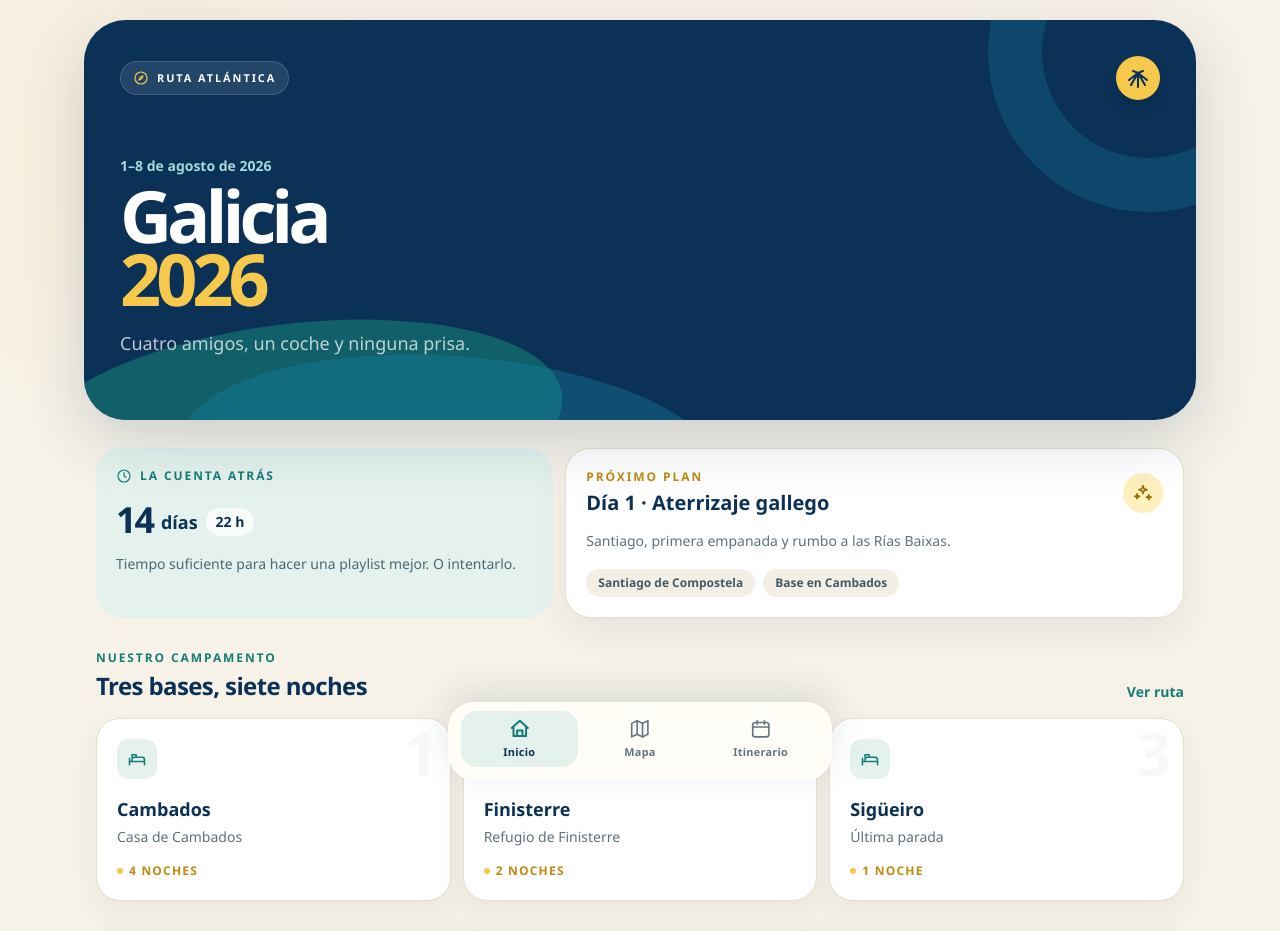
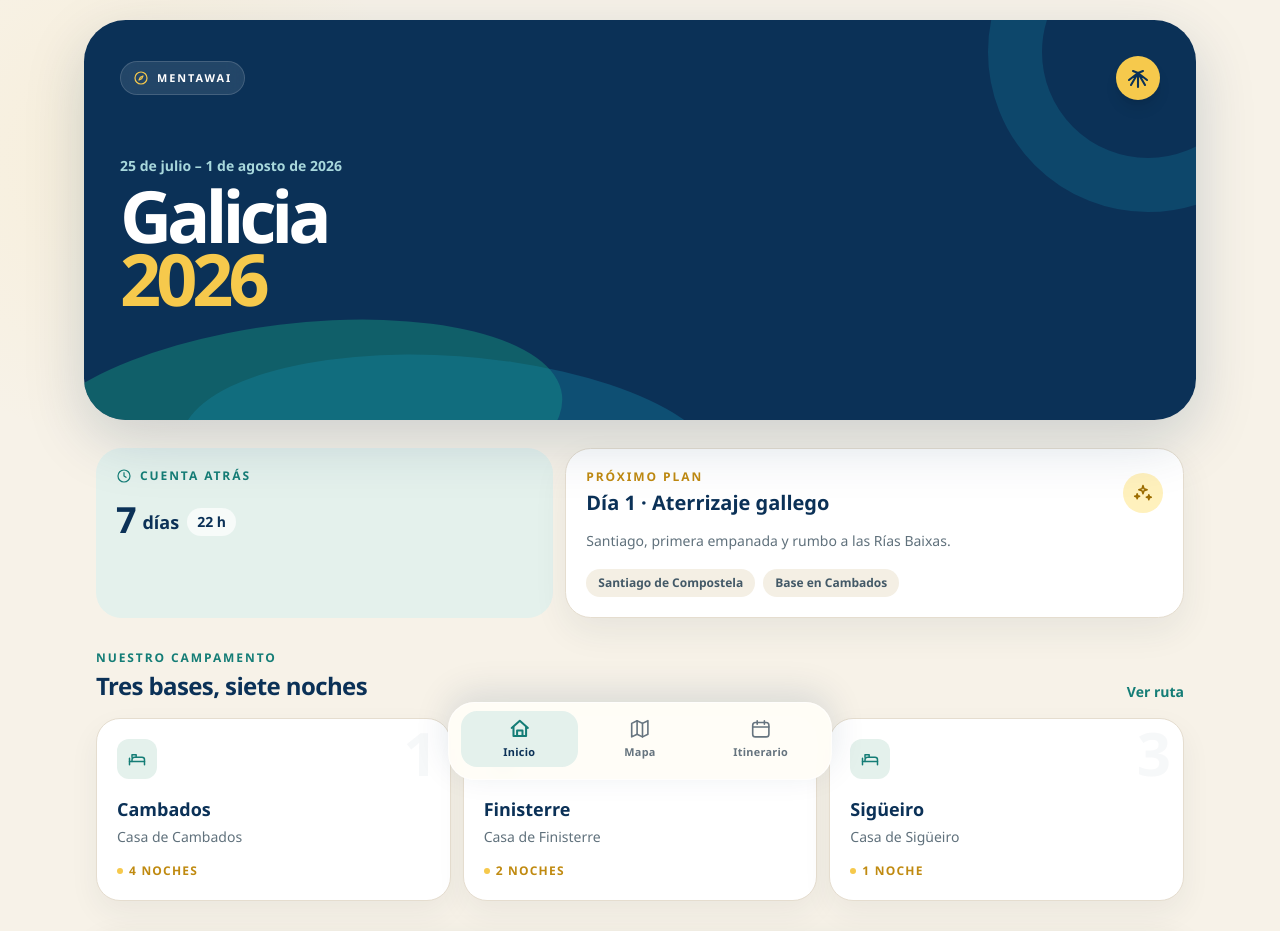
Before and after one commit to jonortega/viaje-galicia, a Next.js app: page / in a window 1280 px wide. Shown: the top 931 px of the page. Built offline with nearby package versions, Linux system fonts and the light colour scheme.

Commit message:
pequeños ajustes manuales

```diff
--- a/src/app/page.tsx
+++ b/src/app/page.tsx
@@ -6,73 +6,65 @@ import { formatTripRange } from "@/lib/trip-date";
 
 export default function HomePage() {
   return (
-    <main className="mx-auto w-full max-w-6xl pb-28 md:pb-32">
-      <section className="relative isolate min-h-[25rem] overflow-hidden rounded-b-[2.6rem] bg-[#0b3157] px-5 pb-8 pt-7 text-white shadow-[0_20px_60px_rgba(11,49,87,.18)] sm:mx-5 sm:mt-5 sm:rounded-[2.6rem] sm:px-9 sm:pt-9">
-        <div className="absolute -right-28 -top-32 size-80 rounded-full border-[54px] border-[#1687a7]/25" />
-        <div className="absolute -bottom-28 -left-16 h-52 w-[34rem] rotate-[-7deg] rounded-[50%] bg-[#147d76]/60" />
-        <div className="absolute -bottom-36 left-24 h-52 w-[34rem] rotate-[4deg] rounded-[50%] bg-[#1687a7]/35" />
+    <main className='mx-auto w-full max-w-6xl pb-28 md:pb-32'>
+      <section className='relative isolate min-h-[25rem] overflow-hidden rounded-b-[2.6rem] bg-[#0b3157] px-5 pb-8 pt-7 text-white shadow-[0_20px_60px_rgba(11,49,87,.18)] sm:mx-5 sm:mt-5 sm:rounded-[2.6rem] sm:px-9 sm:pt-9'>
+        <div className='absolute -right-28 -top-32 size-80 rounded-full border-[54px] border-[#1687a7]/25' />
+        <div className='absolute -bottom-28 -left-16 h-52 w-[34rem] rotate-[-7deg] rounded-[50%] bg-[#147d76]/60' />
+        <div className='absolute -bottom-36 left-24 h-52 w-[34rem] rotate-[4deg] rounded-[50%] bg-[#1687a7]/35' />
 
-        <div className="relative flex items-center justify-between">
-          <span className="inline-flex items-center gap-2 rounded-full border border-white/15 bg-white/10 px-3 py-2 text-[.68rem] font-extrabold uppercase tracking-[.18em] backdrop-blur-sm">
-            <Icon name="compass" className="size-4 text-[#f6c94c]" />
-            Ruta atlántica
+        <div className='relative flex items-center justify-between'>
+          <span className='inline-flex items-center gap-2 rounded-full border border-white/15 bg-white/10 px-3 py-2 text-[.68rem] font-extrabold uppercase tracking-[.18em] backdrop-blur-sm'>
+            <Icon name='compass' className='size-4 text-[#f6c94c]' />
+            Mentawai
           </span>
-          <span className="grid size-11 place-items-center rounded-full bg-[#f6c94c] text-[#0b3157] shadow-lg shadow-black/10">
-            <Icon name="shell" className="size-6" strokeWidth={2.1} />
+          <span className='grid size-11 place-items-center rounded-full bg-[#f6c94c] text-[#0b3157] shadow-lg shadow-black/10'>
+            <Icon name='shell' className='size-6' strokeWidth={2.1} />
           </span>
         </div>
 
-        <div className="relative mt-14 max-w-2xl">
-          <p className="mb-2 text-sm font-bold text-[#a8d8dc]">
-            {formatTripRange(trip.startDate, trip.endDate)}
-          </p>
-          <h1 className="text-[3.4rem] font-black leading-[.88] tracking-[-.07em] sm:text-7xl">
+        <div className='relative mt-14 max-w-2xl'>
+          <p className='mb-2 text-sm font-bold text-[#a8d8dc]'>{formatTripRange(trip.startDate, trip.endDate)}</p>
+          <h1 className='text-[3.4rem] font-black leading-[.88] tracking-[-.07em] sm:text-7xl'>
             Galicia
-            <span className="block text-[#f6c94c]">2026</span>
+            <span className='block text-[#f6c94c]'>2026</span>
           </h1>
-          <p className="mt-5 max-w-sm text-base font-medium leading-6 text-white/72 sm:text-lg">
-            {trip.subtitle}
-          </p>
+          <p className='mt-5 max-w-sm text-base font-medium leading-6 text-white/72 sm:text-lg'>{trip.subtitle}</p>
         </div>
       </section>
 
-      <div className="space-y-8 px-5 pt-7 sm:px-8">
+      <div className='space-y-8 px-5 pt-7 sm:px-8'>
         <HomePulse />
 
-        <section aria-labelledby="bases-title">
-          <div className="mb-4 flex items-end justify-between">
+        <section aria-labelledby='bases-title'>
+          <div className='mb-4 flex items-end justify-between'>
             <div>
-              <p className="text-xs font-extrabold uppercase tracking-[.16em] text-[#147d76]">
-                Nuestro campamento
-              </p>
-              <h2 id="bases-title" className="mt-1 text-2xl font-black tracking-tight text-[#0b3157]">
+              <p className='text-xs font-extrabold uppercase tracking-[.16em] text-[#147d76]'>Nuestro campamento</p>
+              <h2 id='bases-title' className='mt-1 text-2xl font-black tracking-tight text-[#0b3157]'>
                 Tres bases, siete noches
               </h2>
             </div>
             <Link
-              href="/itinerario"
-              className="text-sm font-extrabold text-[#147d76] underline-offset-4 hover:underline focus-visible:outline-2 focus-visible:outline-offset-2 focus-visible:outline-[#147d76]"
+              href='/itinerario'
+              className='text-sm font-extrabold text-[#147d76] underline-offset-4 hover:underline focus-visible:outline-2 focus-visible:outline-offset-2 focus-visible:outline-[#147d76]'
             >
               Ver ruta
             </Link>
           </div>
 
-          <div className="grid gap-3 sm:grid-cols-3">
+          <div className='grid gap-3 sm:grid-cols-3'>
             {trip.bases.map((base, index) => (
               <article
                 key={base.id}
-                className="group relative overflow-hidden rounded-[1.5rem] border border-[#e5ddcf] bg-white p-5 shadow-[0_12px_30px_rgba(26,54,75,.06)]"
+                className='group relative overflow-hidden rounded-[1.5rem] border border-[#e5ddcf] bg-white p-5 shadow-[0_12px_30px_rgba(26,54,75,.06)]'
               >
-                <span className="absolute right-3 top-1 text-6xl font-black text-[#0b3157]/[.035]">
-                  {index + 1}
-                </span>
-                <div className="grid size-10 place-items-center rounded-xl bg-[#e4f1ec] text-[#147d76]">
-                  <Icon name="bed" className="size-5" />
+                <span className='absolute right-3 top-1 text-6xl font-black text-[#0b3157]/[.035]'>{index + 1}</span>
+                <div className='grid size-10 place-items-center rounded-xl bg-[#e4f1ec] text-[#147d76]'>
+                  <Icon name='bed' className='size-5' />
                 </div>
-                <h3 className="mt-4 text-lg font-black text-[#0b3157]">{base.town}</h3>
-                <p className="mt-1 text-sm text-[#60717c]">{base.name}</p>
-                <p className="mt-4 inline-flex items-center gap-1.5 text-xs font-extrabold uppercase tracking-[.1em] text-[#c08a10]">
-                  <span className="size-1.5 rounded-full bg-[#f6c94c]" />
+                <h3 className='mt-4 text-lg font-black text-[#0b3157]'>{base.town}</h3>
+                <p className='mt-1 text-sm text-[#60717c]'>{base.name}</p>
+                <p className='mt-4 inline-flex items-center gap-1.5 text-xs font-extrabold uppercase tracking-[.1em] text-[#c08a10]'>
+                  <span className='size-1.5 rounded-full bg-[#f6c94c]' />
                   {base.nights} {base.nights === 1 ? "noche" : "noches"}
                 </p>
               </article>
@@ -82,26 +74,27 @@ export default function HomePage() {
 
         <a
           href={trip.playlist.url}
-          target="_blank"
-          rel="noreferrer"
-          className="group flex min-h-24 items-center gap-4 rounded-[1.6rem] bg-[#183c34] p-4 text-white shadow-[0_15px_35px_rgba(24,60,52,.16)] transition-transform hover:-translate-y-0.5 focus-visible:outline-2 focus-visible:outline-offset-2 focus-visible:outline-[#147d76] sm:p-5"
+          target='_blank'
+          rel='noreferrer'
+          className='group flex min-h-24 items-center gap-4 rounded-[1.6rem] bg-[#183c34] p-4 text-white shadow-[0_15px_35px_rgba(24,60,52,.16)] transition-transform hover:-translate-y-0.5 focus-visible:outline-2 focus-visible:outline-offset-2 focus-visible:outline-[#147d76] sm:p-5'
         >
-          <span className="grid size-14 shrink-0 place-items-center rounded-full bg-[#1ed760] text-[#102c25] shadow-inner">
-            <Icon name="music" className="size-7" strokeWidth={2.2} />
+          <span className='grid size-14 shrink-0 place-items-center rounded-full bg-[#1ed760] text-[#102c25] shadow-inner'>
+            <Icon name='music' className='size-7' strokeWidth={2.2} />
           </span>
-          <span className="min-w-0 flex-1">
-            <span className="block text-[.68rem] font-extrabold uppercase tracking-[.16em] text-white/55">
+          <span className='min-w-0 flex-1'>
+            <span className='block text-[.68rem] font-extrabold uppercase tracking-[.16em] text-white/55'>
               Dale al play
             </span>
-            <strong className="mt-1 block truncate text-lg">{trip.playlist.title}</strong>
-            <span className="mt-0.5 block truncate text-xs text-white/60">
-              {trip.playlist.subtitle}
-            </span>
+            <strong className='mt-1 block truncate text-lg'>{trip.playlist.title}</strong>
+            <span className='mt-0.5 block truncate text-xs text-white/60'>{trip.playlist.subtitle}</span>
           </span>
-          <Icon name="external" className="mr-1 size-5 shrink-0 text-white/55 transition-transform group-hover:translate-x-0.5" />
+          <Icon
+            name='external'
+            className='mr-1 size-5 shrink-0 text-white/55 transition-transform group-hover:translate-x-0.5'
+          />
         </a>
 
-        <section className="grid grid-cols-3 overflow-hidden rounded-[1.6rem] border border-[#e5ddcf] bg-white py-5 shadow-[0_12px_30px_rgba(26,54,75,.05)]">
+        <section className='grid grid-cols-3 overflow-hidden rounded-[1.6rem] border border-[#e5ddcf] bg-white py-5 shadow-[0_12px_30px_rgba(26,54,75,.05)]'>
           {[
             { value: trip.days.length, label: "días", icon: "calendar" as const },
             { value: trip.bases.length, label: "bases", icon: "bed" as const },
@@ -111,13 +104,9 @@ export default function HomePage() {
               key={stat.label}
               className={`flex flex-col items-center px-2 text-center ${index ? "border-l border-[#ece5d9]" : ""}`}
             >
-              <Icon name={stat.icon} className="mb-2 size-4 text-[#147d76]" />
-              <strong className="text-2xl font-black tracking-tight text-[#0b3157]">
-                {stat.value}
-              </strong>
-              <span className="text-[.68rem] font-bold uppercase tracking-[.12em] text-[#82909a]">
-                {stat.label}
-              </span>
+              <Icon name={stat.icon} className='mb-2 size-4 text-[#147d76]' />
+              <strong className='text-2xl font-black tracking-tight text-[#0b3157]'>{stat.value}</strong>
+              <span className='text-[.68rem] font-bold uppercase tracking-[.12em] text-[#82909a]'>{stat.label}</span>
             </div>
           ))}
         </section>
--- a/src/components/HomePulse.tsx
+++ b/src/components/HomePulse.tsx
@@ -24,50 +24,37 @@ export function HomePulse() {
       .slice(0, 2);
 
     return (
-      <section className="grid gap-3 sm:grid-cols-[.85fr_1.15fr]">
-        <div className="rounded-[1.6rem] bg-[#e4f1ec] p-5 text-[#0b3157]">
-          <div className="mb-4 flex items-center gap-2 text-xs font-extrabold uppercase tracking-[.16em] text-[#147d76]">
-            <Icon name="clock" className="size-4" />
-            La cuenta atrás
+      <section className='grid gap-3 sm:grid-cols-[.85fr_1.15fr]'>
+        <div className='rounded-[1.6rem] bg-[#e4f1ec] p-5 text-[#0b3157]'>
+          <div className='mb-4 flex items-center gap-2 text-xs font-extrabold uppercase tracking-[.16em] text-[#147d76]'>
+            <Icon name='clock' className='size-4' />
+            Cuenta atrás
           </div>
-          <div className="flex items-end gap-2">
-            <strong className="text-4xl font-black tracking-[-.06em]">
-              {status.days}
-            </strong>
-            <span className="pb-1 text-lg font-bold">días</span>
-            <span className="mb-1 rounded-full bg-white/70 px-2.5 py-1 text-sm font-extrabold">
-              {status.hours} h
+          <div className='flex items-end gap-2 mb-2'>
+            <strong className='text-4xl font-black tracking-[-.06em]'>{status.days}</strong>
+            <span className='pb-1 text-lg font-bold'>días</span>
+            <span className='mb-1 rounded-full bg-white/70 px-2.5 py-1 text-sm font-extrabold'>{status.hours} h</span>
+          </div>
+          {/* <p className='mt-3 text-sm leading-6 text-[#496875]'>
+            Tiempo suficiente para hacer una playlist mejor. O intentarlo.
+          </p> */}
+        </div>
+
+        <div className='rounded-[1.6rem] border border-[#e5ddcf] bg-white p-5 shadow-[0_14px_35px_rgba(26,54,75,.07)]'>
+          <div className='flex items-center justify-between gap-3'>
+            <div>
+              <p className='text-xs font-extrabold uppercase tracking-[.16em] text-[#c08a10]'>Próximo plan</p>
+              <h2 className='mt-1 text-xl font-black text-[#0b3157]'>Día 1 · {firstDay.title}</h2>
+            </div>
+            <span className='grid size-10 shrink-0 place-items-center rounded-full bg-[#fff1bd] text-[#9c6c00]'>
+              <Icon name='sparkles' className='size-5' />
             </span>
           </div>
-          <p className="mt-3 text-sm leading-6 text-[#496875]">
-            Tiempo suficiente para hacer una playlist mejor. O intentarlo.
-          </p>
-        </div>
-
-        <div className="rounded-[1.6rem] border border-[#e5ddcf] bg-white p-5 shadow-[0_14px_35px_rgba(26,54,75,.07)]">
-          <div className="flex items-center justify-between gap-3">
-            <div>
-              <p className="text-xs font-extrabold uppercase tracking-[.16em] text-[#c08a10]">
-                Próximo plan
-              </p>
-              <h2 className="mt-1 text-xl font-black text-[#0b3157]">
-                Día 1 · {firstDay.title}
-              </h2>
-            </div>
-            <span className="grid size-10 shrink-0 place-items-center rounded-full bg-[#fff1bd] text-[#9c6c00]">
-              <Icon name="sparkles" className="size-5" />
-            </span>
-          </div>
-          <p className="mt-3 text-sm leading-6 text-[#60717c]">
-            {firstDay.summary}
-          </p>
-          <div className="mt-4 flex flex-wrap gap-2">
+          <p className='mt-3 text-sm leading-6 text-[#60717c]'>{firstDay.summary}</p>
+          <div className='mt-4 flex flex-wrap gap-2'>
             {previewStops.map((place) =>
               place ? (
-                <span
-                  key={place.id}
-                  className="rounded-full bg-[#f4efe4] px-3 py-1.5 text-xs font-bold text-[#435967]"
-                >
+                <span key={place.id} className='rounded-full bg-[#f4efe4] px-3 py-1.5 text-xs font-bold text-[#435967]'>
                   {place.name}
                 </span>
               ) : null,
@@ -81,42 +68,36 @@ export function HomePulse() {
   if (status.phase === "during") {
     const currentDay = status.currentDay;
     return (
-      <section className="rounded-[1.75rem] bg-[#0b3157] p-5 text-white shadow-[0_18px_45px_rgba(11,49,87,.2)] sm:p-6">
-        <div className="flex items-start justify-between gap-4">
+      <section className='rounded-[1.75rem] bg-[#0b3157] p-5 text-white shadow-[0_18px_45px_rgba(11,49,87,.2)] sm:p-6'>
+        <div className='flex items-start justify-between gap-4'>
           <div>
-            <p className="text-xs font-extrabold uppercase tracking-[.16em] text-[#f6c94c]">
-              Estamos de viaje
-            </p>
-            <h2 className="mt-1 text-2xl font-black">
+            <p className='text-xs font-extrabold uppercase tracking-[.16em] text-[#f6c94c]'>Estamos de viaje</p>
+            <h2 className='mt-1 text-2xl font-black'>
               Día {status.dayNumber} de {status.totalDays}
             </h2>
-            <p className="mt-1 text-sm capitalize text-white/65">
-              {formatLongDate(status.date)}
-            </p>
+            <p className='mt-1 text-sm capitalize text-white/65'>{formatLongDate(status.date)}</p>
           </div>
-          <span className="grid size-11 shrink-0 place-items-center rounded-full bg-white/10 text-[#f6c94c]">
-            <Icon name="compass" className="size-6" />
+          <span className='grid size-11 shrink-0 place-items-center rounded-full bg-white/10 text-[#f6c94c]'>
+            <Icon name='compass' className='size-6' />
           </span>
         </div>
         {currentDay ? (
           <>
-            <div className="my-5 h-px bg-white/10" />
-            <h3 className="text-xl font-extrabold">{currentDay.title}</h3>
-            <p className="mt-2 text-sm leading-6 text-white/72">
-              {currentDay.summary}
-            </p>
+            <div className='my-5 h-px bg-white/10' />
+            <h3 className='text-xl font-extrabold'>{currentDay.title}</h3>
+            <p className='mt-2 text-sm leading-6 text-white/72'>{currentDay.summary}</p>
           </>
         ) : null}
-        <div className="mt-5 flex gap-2">
+        <div className='mt-5 flex gap-2'>
           <Link
-            href="/itinerario"
-            className="inline-flex min-h-11 items-center rounded-full bg-[#f6c94c] px-4 text-sm font-extrabold text-[#0b3157] focus-visible:outline-2 focus-visible:outline-offset-2 focus-visible:outline-white"
+            href='/itinerario'
+            className='inline-flex min-h-11 items-center rounded-full bg-[#f6c94c] px-4 text-sm font-extrabold text-[#0b3157] focus-visible:outline-2 focus-visible:outline-offset-2 focus-visible:outline-white'
           >
             Ver el día
           </Link>
           <Link
-            href="/mapa"
-            className="inline-flex min-h-11 items-center rounded-full border border-white/20 px-4 text-sm font-extrabold text-white focus-visible:outline-2 focus-visible:outline-offset-2 focus-visible:outline-white"
+            href='/mapa'
+            className='inline-flex min-h-11 items-center rounded-full border border-white/20 px-4 text-sm font-extrabold text-white focus-visible:outline-2 focus-visible:outline-offset-2 focus-visible:outline-white'
           >
             Abrir mapa
           </Link>
@@ -126,12 +107,12 @@ export function HomePulse() {
   }
 
   return (
-    <section className="rounded-[1.75rem] bg-[#e4f1ec] p-6 text-[#0b3157]">
-      <span className="grid size-11 place-items-center rounded-full bg-white text-[#147d76] shadow-sm">
-        <Icon name="sparkles" className="size-6" />
+    <section className='rounded-[1.75rem] bg-[#e4f1ec] p-6 text-[#0b3157]'>
+      <span className='grid size-11 place-items-center rounded-full bg-white text-[#147d76] shadow-sm'>
+        <Icon name='sparkles' className='size-6' />
       </span>
-      <h2 className="mt-4 text-2xl font-black">Viaje completado. Leyenda desbloqueada.</h2>
-      <p className="mt-2 max-w-xl text-sm leading-6 text-[#496875]">
+      <h2 className='mt-4 text-2xl font-black'>Viaje completado. Leyenda desbloqueada.</h2>
+      <p className='mt-2 max-w-xl text-sm leading-6 text-[#496875]'>
         Quedan las fotos, las historias exageradas y la duda de cuándo volvemos.
       </p>
     </section>
--- a/src/data/trip.ts
+++ b/src/data/trip.ts
@@ -1,8 +1,4 @@
-import type {
-  PlaceCategory,
-  PlaceCategoryMeta,
-  Trip,
-} from "@/types/trip";
+import type { PlaceCategory, PlaceCategoryMeta, Trip } from "@/types/trip";
 
 export const placeCategoryMeta: Record<PlaceCategory, PlaceCategoryMeta> = {
   alojamiento: { label: "Alojamiento", color: "#0b3157", accent: "#d9a928" },
@@ -18,14 +14,14 @@ export const placeCategoryMeta: Record<PlaceCategory, PlaceCategoryMeta> = {
 // Siete noches implican ocho días contando el regreso a Santiago.
 export const trip: Trip = {
   title: "Galicia 2026",
-  subtitle: "Cuatro amigos, un coche y ninguna prisa.",
-  startDate: "2026-08-01",
-  endDate: "2026-08-08",
+  subtitle: "",
+  startDate: "2026-07-25",
+  endDate: "2026-08-01",
   timeZone: "Europe/Madrid",
   travelers: 4,
   playlist: {
-    title: "Banda sonora atlántica",
-    subtitle: "Para cantar mal entre curva y curva",
+    title: "Muñeiras y otros éxitos",
+    subtitle: "Pulsa para abrir Spotify",
     url: "https://open.spotify.com/",
   },
   bases: [
@@ -35,23 +31,23 @@ export const trip: Trip = {
       town: "Cambados",
       nights: 4,
       coordinates: { lat: 42.5148, lng: -8.8137 },
-      note: "Alojamiento por confirmar",
+      note: "Alojamiento confirmado",
     },
     {
       id: "finisterre",
-      name: "Refugio de Finisterre",
+      name: "Casa de Finisterre",
       town: "Finisterre",
       nights: 2,
       coordinates: { lat: 42.9078, lng: -9.2644 },
-      note: "Alojamiento por confirmar",
+      note: "Alojamiento confirmado",
     },
     {
       id: "sigueiro",
-      name: "Última parada",
+      name: "Casa de Sigüeiro",
       town: "Sigüeiro",
       nights: 1,
       coordinates: { lat: 42.9682, lng: -8.4438 },
-      note: "Alojamiento por confirmar",
+      note: "Alojamiento confirmado",
     },
   ],
   days: [
```
